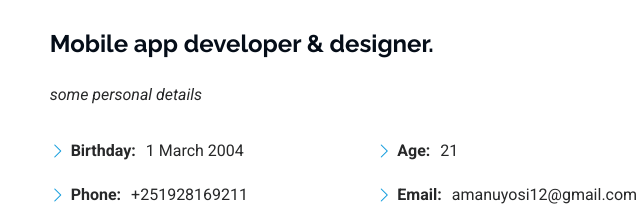
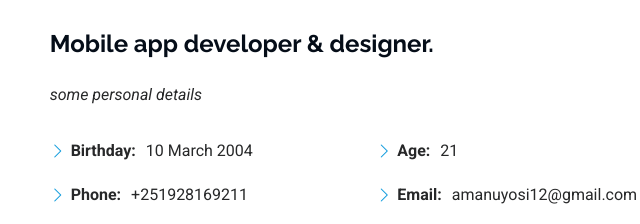
Before and after one commit to amanuelyosef/Portfolio, a plain HTML site: page index.html in a window 1280 px wide. Shown: the part 1160-1384 px from the top of the page, 589-1229 px from the left. Drawn offline with Linux system fonts and the light colour scheme.

Commit message:
Update personal info

```diff
--- a/index.html
+++ b/index.html
@@ -115,7 +115,7 @@ Let’s build something cool.
             <div class="row">
               <div class="col-lg-6">
                 <ul>
-                  <li><i class="bi bi-chevron-right"></i> <strong>Birthday:</strong> <span>1 March 2004</span></li>
+                  <li><i class="bi bi-chevron-right"></i> <strong>Birthday:</strong> <span>10 March 2004</span></li>
                   <li><i class="bi bi-chevron-right"></i> <strong>Phone:</strong> <span>+251928169211</span></li>
                   <li><i class="bi bi-chevron-right"></i> <strong>City:</strong> <span>Addis Ababa, Ethiopia</span></li>
                 </ul>
```
